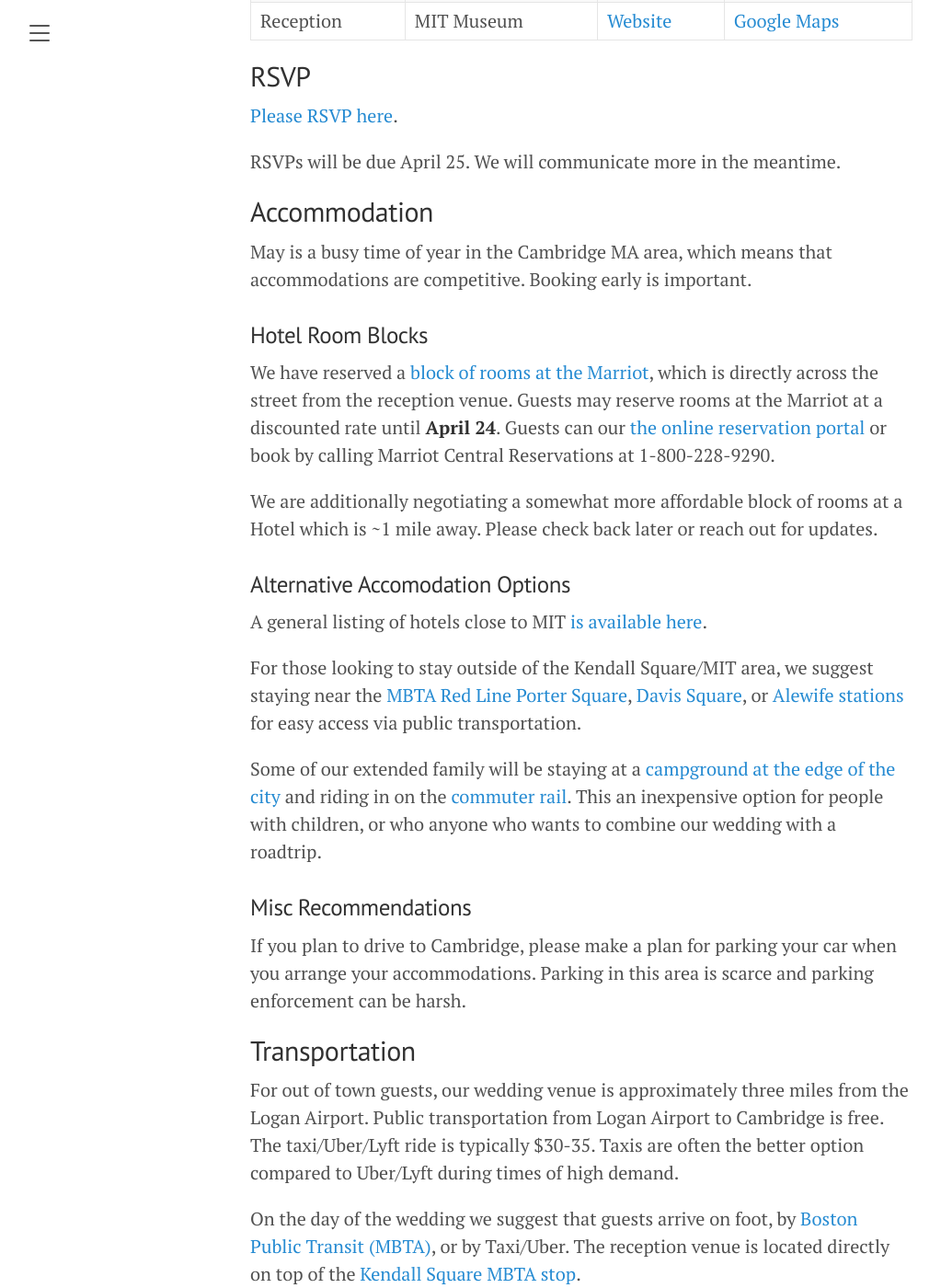
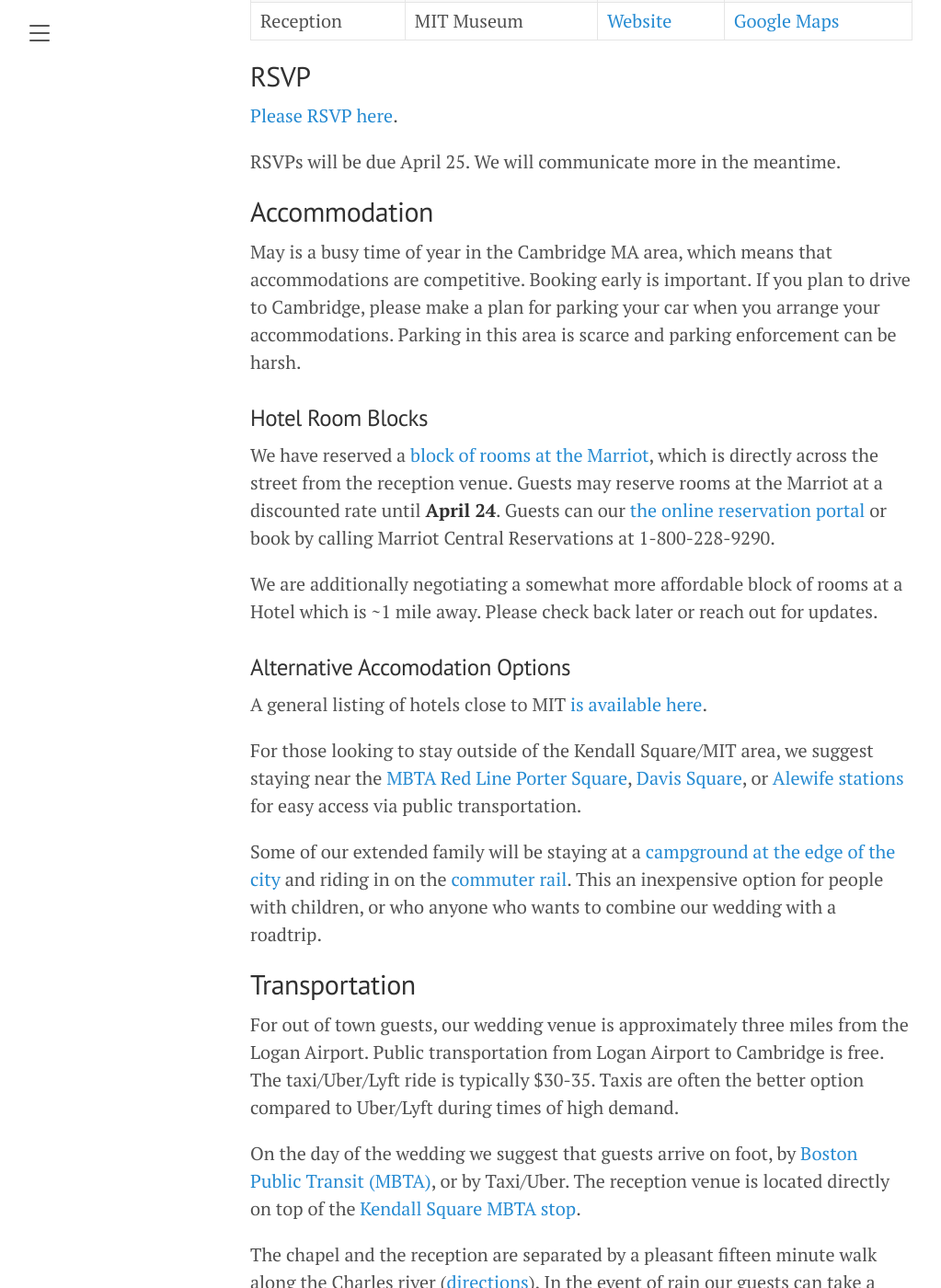
Before and after one commit to JoshBradshaw/andreajosh.github.io, a Jekyll site: the page built from _posts/2023-12-30-overview.md, in a window 1280 px wide and 1400 px high, scrolled down 689 px. Shown: the whole window at 92% size, without its empty margins (8-1031 px from the left). Built offline with Jekyll 4.4.1, drawn with Linux system fonts in a browser that asks for light colours; part of the change alters nothing that is shown.

Commit message:
Update 2023-12-30-overview.md

```diff
--- a/_posts/2023-12-30-overview.md
+++ b/_posts/2023-12-30-overview.md
@@ -20,7 +20,7 @@ RSVPs will be due April 25. We will communicate more in the meantime.
 
 ## Accommodation
 
-May is a busy time of year in the Cambridge MA area, which means that accommodations are competitive. Booking early is important.
+May is a busy time of year in the Cambridge MA area, which means that accommodations are competitive. Booking early is important. If you plan to drive to Cambridge, please make a plan for parking your car when you arrange your accommodations. Parking in this area is scarce and parking enforcement can be harsh.
 
 ### Hotel Room Blocks
 
@@ -35,10 +35,6 @@ A general listing of hotels close to MIT [is available here](https://commencemen
 For those looking to stay outside of the Kendall Square/MIT area, we suggest staying near the [MBTA Red Line](https://cdn.mbta.com/sites/default/files/2022-12/2022-12-12-subway-map-v37f.pdf) [Porter Square](https://maps.app.goo.gl/4Fj5gcrcY5QdFHnz6), [Davis Square](https://maps.app.goo.gl/qLPQCDX8tfgtqZtZ9), or [Alewife stations](https://maps.app.goo.gl/H2DGYJ8CWRxAiugPA) for easy access via public transportation.
 
 Some of our extended family will be staying at a [campground at the edge of the city](https://spaciousskiescampgrounds.com/minute-man/) and riding in on the [commuter rail]( https://www.mbta.com/schedules/commuter-rail). This an inexpensive option for people with children, or who anyone who wants to combine our wedding with a roadtrip.
-
-### Misc Recommendations
-
-If you plan to drive to Cambridge, please make a plan for parking your car when you arrange your accommodations. Parking in this area is scarce and parking enforcement can be harsh.
 
 ## Transportation
 
```
